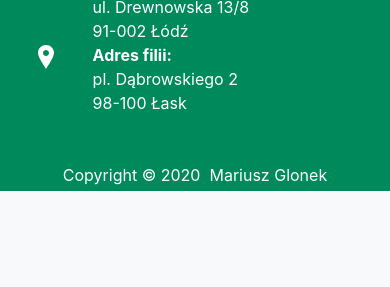
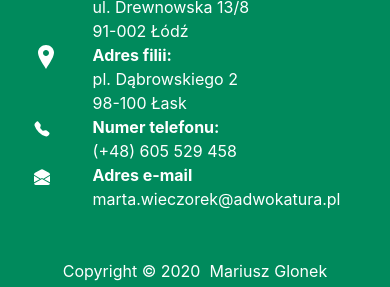
Before and after one commit to gloniasz/kancelaria, a plain HTML site: page index.html in a window 390 px wide. Shown: the part 3443-3730 px from the top of the page. Before the commit the page ends 3634 px from the top, so only its background shows below. Drawn offline with nearby package versions, Linux system fonts and the light colour scheme.

Commit message:
Added e-mail, phone info to footer

```diff
--- a/index.html
+++ b/index.html
@@ -268,6 +268,38 @@
                 </div>
             </div>
         </div>
+        <div class="col-md-3 mx-auto">
+            <div class="row">
+                <div class="col-md-1 col-2">
+                    <a href="tel:+48 604 833 415">
+                        <svg width="1em" height="1em" viewBox="0 0 16 16" class="contact-color" fill="currentColor"
+                            xmlns="http://www.w3.org/2000/svg">
+                            <path fill-rule="evenodd"
+                                d="M2.267.98a1.636 1.636 0 0 1 2.448.152l1.681 2.162c.309.396.418.913.296 1.4l-.513 2.053a.636.636 0 0 0 .167.604L8.65 9.654a.636.636 0 0 0 .604.167l2.052-.513a1.636 1.636 0 0 1 1.401.296l2.162 1.681c.777.604.849 1.753.153 2.448l-.97.97c-.693.693-1.73.998-2.697.658a17.47 17.47 0 0 1-6.571-4.144A17.47 17.47 0 0 1 .639 4.646c-.34-.967-.035-2.004.658-2.698l.97-.969z" />
+                        </svg>
+                    </a>
+                </div>
+                <div class="col-md-11 col-10">
+                    <strong>Numer telefonu:</strong><br>
+                    (+48) 605 529 458
+                </div>
+            </div>
+            <div class="row">
+                <div class="col-md-1 col-2">
+                    <a href="mailto:marta.wieczorek@adwokatura.pl">
+                        <svg width="1em" height="1em" viewBox="0 0 16 16" class="contact-color" fill="currentColor"
+                            xmlns="http://www.w3.org/2000/svg">
+                            <path
+                                d="M8.941.435a2 2 0 0 0-1.882 0l-6 3.2A2 2 0 0 0 0 5.4v.313l6.709 3.933L8 8.928l1.291.717L16 5.715V5.4a2 2 0 0 0-1.059-1.765l-6-3.2zM16 6.873l-5.693 3.337L16 13.372v-6.5zm-.059 7.611L8 10.072.059 14.484A2 2 0 0 0 2 16h12a2 2 0 0 0 1.941-1.516zM0 13.373l5.693-3.163L0 6.873v6.5z" />
+                        </svg>
+                    </a>
+                </div>
+                <div class="col-md-11 col-10">
+                    <strong>Adres e-mail</strong><br>
+                    marta.wieczorek@adwokatura.pl
+                </div>
+            </div>
+        </div>
     </div>
     <div class="row d-flex pt-0 pb-1 footer-bar">
         <div class="col-12 mx-auto text-center">
```
